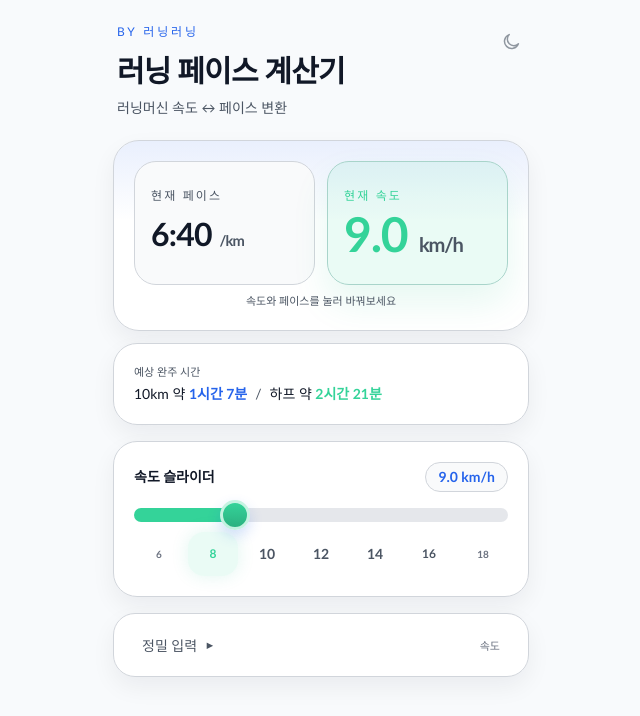
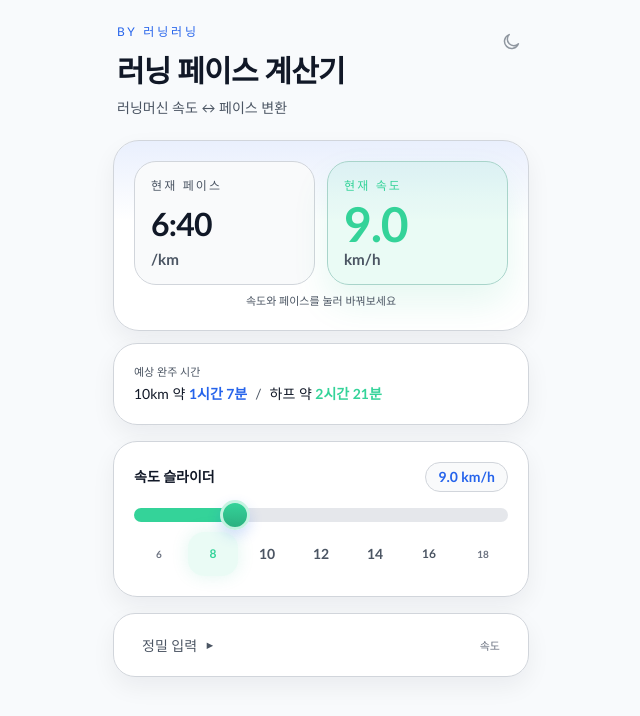
Before and after one commit to positanoarancia/runningrunning, a Next.js app: page / in a window 1280 px wide. Shown: the top 716 px of the page, without its empty margins (319-959 px from the left). Built offline with nearby package versions, Linux system fonts and the light colour scheme.

Commit message:
update:3차완성본

```diff
--- a/app/page.tsx
+++ b/app/page.tsx
@@ -332,18 +332,18 @@ export default function HomePage() {
             >
               현재 페이스
             </p>
+            <div className="mt-1.5">
               <p
-              className={`mt-1.5 inline-flex flex-nowrap items-baseline gap-[0.24em] whitespace-nowrap tracking-tight ${
+                className={`tracking-tight ${
                   activeMode === "pace"
                     ? "text-5xl font-black theme-accent-blue"
                     : "text-[2rem] font-semibold text-[var(--text)]"
                 }`}
               >
-              <span>{currentPaceValue}</span>
-              <span className="shrink-0 text-[0.46em] font-semibold leading-none theme-muted">
-                /km
-              </span>
+                {currentPaceValue}
               </p>
+              <p className="mt-1 text-[0.95rem] font-semibold leading-none theme-muted">/km</p>
+            </div>
           </button>
 
           <button
@@ -367,18 +367,18 @@ export default function HomePage() {
             >
               현재 속도
             </p>
+            <div className="mt-1.5">
               <p
-              className={`mt-1.5 inline-flex flex-nowrap items-baseline gap-[0.24em] whitespace-nowrap tracking-tight ${
+                className={`tracking-tight ${
                   activeMode === "speed"
                     ? "text-5xl font-black theme-accent-green"
                     : "text-[2rem] font-semibold text-[var(--text)]"
                 }`}
               >
-              <span>{formatSpeed(currentSpeed)}</span>
-              <span className="shrink-0 whitespace-nowrap text-[0.42em] font-semibold leading-none theme-muted">
-                km/h
-              </span>
+                {formatSpeed(currentSpeed)}
               </p>
+              <p className="mt-1 text-[0.95rem] font-semibold leading-none theme-muted">km/h</p>
+            </div>
           </button>
         </div>
         <p className="theme-muted relative mt-2 px-1 text-center text-[11px]">
```
Lines whose indentation alone changed are shown as unchanged.
